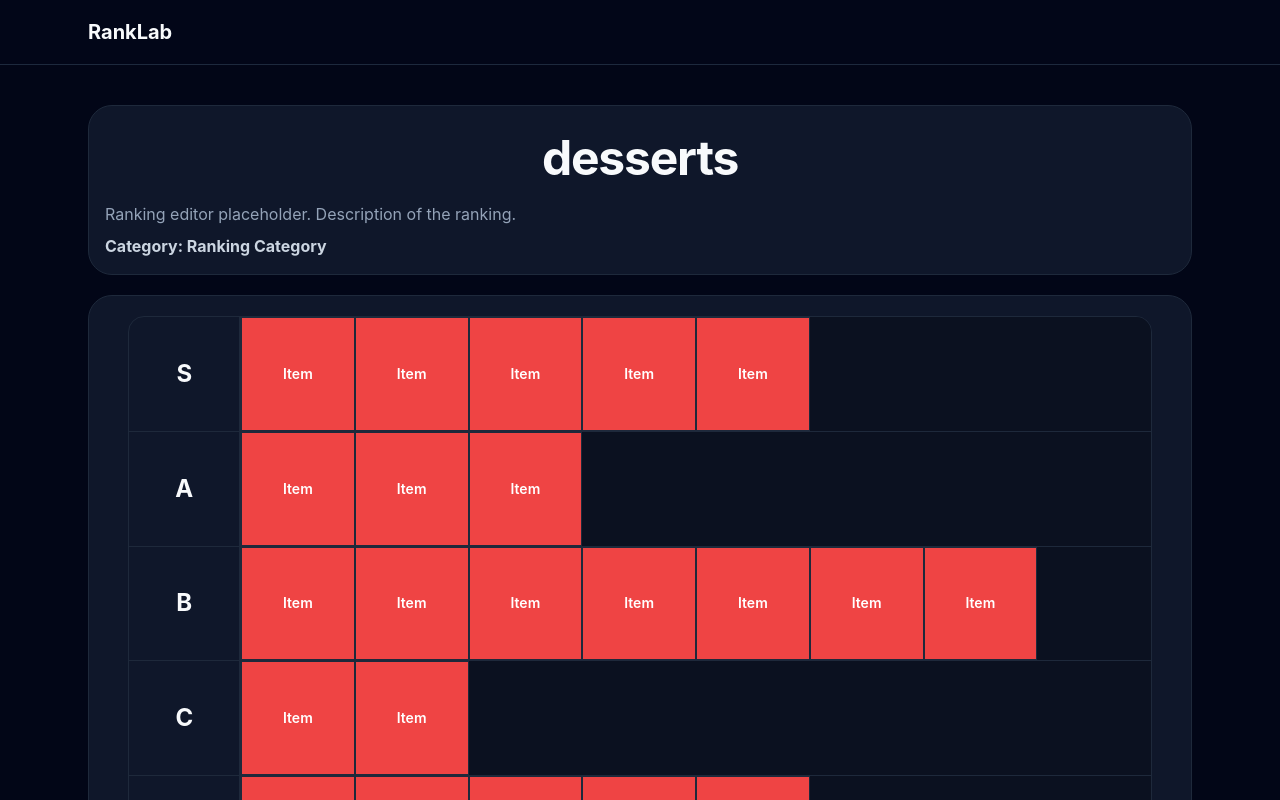
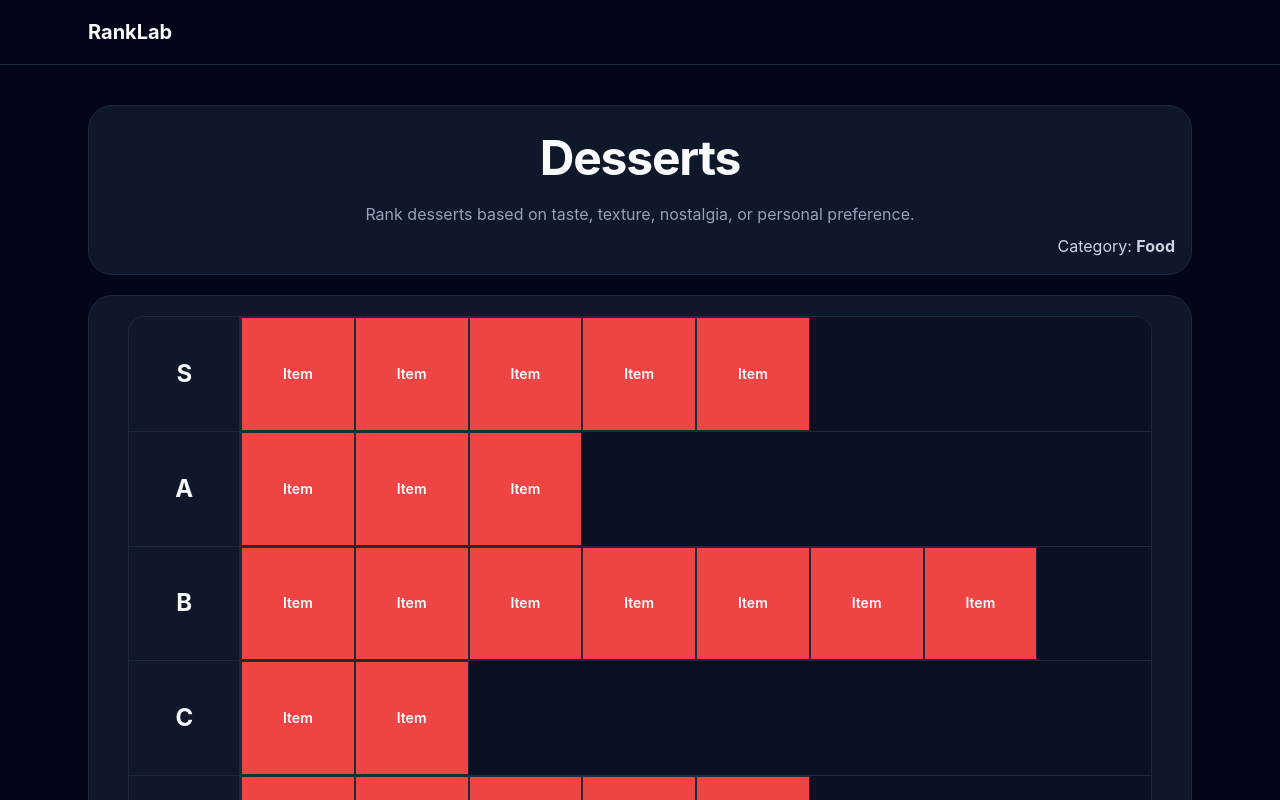
Before and after one commit to SantiG11/ranklab, a React (Vite) app: page /templates/desserts in a window 1280 px wide. Shown: the top 800 px of the page. Built offline with nearby package versions, Linux system fonts and the light colour scheme.

Commit message:
templates metadata added

```diff
--- /dev/null
+++ b/src/features/templates/templateData.ts
@@ -0,0 +1,23 @@
+export const templates = [
+  {
+    id: "spiderman-movies",
+    title: "Spider-Man Movies",
+    description:
+      "Rank Spider-Man movies based on story, characters, action, and personal preference.",
+    category: "Movies",
+  },
+  {
+    id: "favourite-sports",
+    title: "Favourite Sports",
+    description:
+      "Rank sports based on how much you enjoy watching or playing them.",
+    category: "Sports",
+  },
+  {
+    id: "desserts",
+    title: "Desserts",
+    description:
+      "Rank desserts based on taste, texture, nostalgia, or personal preference.",
+    category: "Food",
+  },
+];
--- a/src/pages/HomePage.tsx
+++ b/src/pages/HomePage.tsx
@@ -1,4 +1,5 @@
 import TemplateCard from "../components/TemplateCard";
+import { templates } from "../features/templates/templateData";
 
 export function HomePage() {
   return (
@@ -24,9 +25,9 @@ export function HomePage() {
           </div>
 
           <div className="grid grid-cols-1 justify-items-center gap-4 rounded-3xl border border-app-border bg-app-bg-soft p-4 sm:grid-cols-3">
-            <TemplateCard title="Spiderman Movies" id="spiderman-movies" />
-            <TemplateCard title="Favourite Sports" id="favourite-sports" />
-            <TemplateCard title="Desserts" id="desserts" />
+            {templates.map((template) => {
+              return <TemplateCard title={template.title} id={template.id} />;
+            })}
           </div>
         </section>
       </div>
--- a/src/pages/TemplateRankingPage.tsx
+++ b/src/pages/TemplateRankingPage.tsx
@@ -1,4 +1,6 @@
 import { useParams } from "react-router";
+import { templates } from "../features/templates/templateData";
+import { NotFoundPage } from "./NotFoundPage";
 
 const tiers = [
   { name: "S", id: "tier-s", items: [1, 2, 3, 4, 5] },
@@ -12,18 +14,25 @@ const unrankedItems = [1, 2, 3, 4, 5, 6, 7, 8, 9, 10];
 
 export function TemplateRankingPage() {
   const { id } = useParams();
+  const template = templates.find((template) => template.id === id);
+
+  if (!template) return <NotFoundPage />;
 
   return (
     <main className="app-page">
       <div className="app-container flex flex-col gap-5 py-10">
         <section className="app-section flex flex-col gap-2 p-4">
-          <h1 className="app-title mt-3 text-center text-5xl">{id}</h1>
+          <h1 className="app-title mt-3 text-center text-5xl">
+            {template?.title}
+          </h1>
 
-          <p className="app-subtitle mt-3">
-            Ranking editor placeholder. Description of the ranking.
+          <p className="app-subtitle text-center mt-3">
+            {template?.description}
           </p>
 
-          <p className="font-bold text-text-soft">Category: Ranking Category</p>
+          <p className=" text-text-soft text-right">
+            Category: <label className="font-bold">{template?.category}</label>
+          </p>
         </section>
 
         <section className="app-section flex w-full flex-col items-center gap-5 p-5">
```
